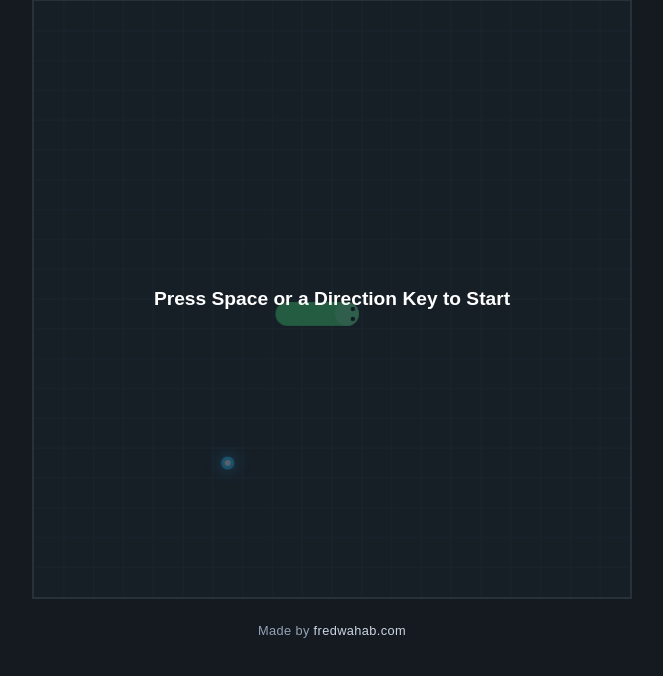
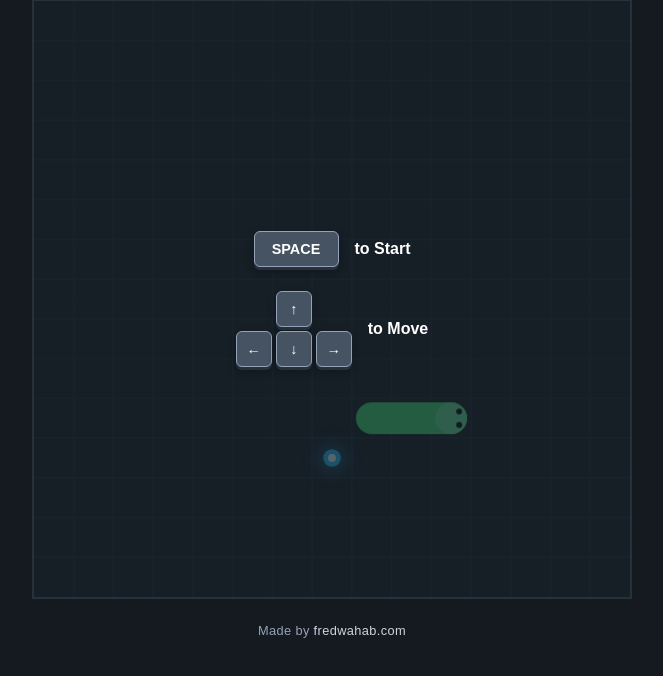
Before and after one commit to FredWahab/Snake, a website built with Vite: page index.html in a window 1280 px wide. Shown: the part 114-790 px from the top of the page, without its empty margins (308-971 px from the left). Built offline with nearby package versions, Linux system fonts and the light colour scheme.

Commit message:
adjust cell scaling and instructions

```diff
--- a/src/game.js
+++ b/src/game.js
@@ -16,6 +16,53 @@ import { createRenderer } from './renderer.js';
 
 export function createGame(canvas, scoreDisplay, statusDisplay) {
   const renderer = createRenderer(canvas);
+
+  // ==========================================================
+  // Device-Aware Instructions
+  // ==========================================================
+
+  function isTouchDevice() {
+    return window.matchMedia('(pointer: coarse)').matches;
+  }
+
+  function getStartMessage() {
+    return isTouchDevice()
+      ? 'Tap to Start\nSwipe to Move'
+      : '';
+  }
+
+  function getPauseMessage() {
+    return isTouchDevice()
+      ? 'Paused\nTap to Resume'
+      : `
+        <div class="start-instructions">
+          <div>Paused</div>
+          <div class="instruction-row">
+            <span class="key space-key">SPACE</span>
+            <span>to Resume</span>
+          </div>
+        </div>
+      `;
+  }
+
+  function getEndMessage(won) {
+    const result = won ? 'You Win!' : 'Game Over!';
+
+    if (isTouchDevice()) {
+      return `${result}\nScore: ${score}\nTap to Restart`;
+    }
+
+    return `
+      <div class="start-instructions">
+        <div>${result}</div>
+        <div>Score: ${score}</div>
+        <div class="instruction-row">
+          <span class="key space-key">SPACE</span>
+          <span>to Restart</span>
+        </div>
+      </div>
+    `;
+  }
 
   let food = null;
   let score = 0;
@@ -82,9 +129,11 @@ export function createGame(canvas, scoreDisplay, statusDisplay) {
 
     gameState = 'paused';
 
-    statusDisplay.textContent =
-      'Paused — Space or Tap to Resume';
-
+    if (isTouchDevice()) {
+      statusDisplay.textContent = getPauseMessage();
+    } else {
+      statusDisplay.innerHTML = getPauseMessage();
+    }
     statusDisplay.classList.remove('hidden');
   }
 
@@ -93,10 +142,11 @@ export function createGame(canvas, scoreDisplay, statusDisplay) {
 
     elapsedTime = 0;
 
-    statusDisplay.textContent = won
-      ? `You Win! Score: ${score} — Press Space or Tap to Restart`
-      : `Game Over! Score: ${score} — Press Space or Tap to Restart`;
-
+    if (isTouchDevice()) {
+      statusDisplay.textContent = getEndMessage(won);
+    } else {
+      statusDisplay.innerHTML = getEndMessage(won);
+    }
     statusDisplay.classList.remove('hidden');
   }
 
@@ -209,8 +259,28 @@ export function createGame(canvas, scoreDisplay, statusDisplay) {
   function initialize() {
     resetGame();
 
-    statusDisplay.textContent =
-      'Press Space or a Direction Key to Start';
+    if (isTouchDevice()) {
+      statusDisplay.textContent = getStartMessage();
+    } else {
+      statusDisplay.innerHTML = `
+        <div class="start-instructions">
+          <div class="instruction-row">
+            <span class="key space-key">SPACE</span>
+            <span>to Start</span>
+          </div>
+
+          <div class="instruction-row">
+            <div class="arrow-keys">
+              <span class="key arrow-up">↑</span>
+              <span class="key arrow-left">←</span>
+              <span class="key arrow-down">↓</span>
+              <span class="key arrow-right">→</span>
+            </div>
+            <span>to Move</span>
+          </div>
+        </div>
+      `;
+    }
 
     statusDisplay.classList.remove('hidden');
 
--- a/src/main.js
+++ b/src/main.js
@@ -25,9 +25,7 @@ document.querySelector('#app').innerHTML = `
         height="600">
       </canvas>
 
-      <div id="game-status" class="game-status">
-        Press Space or a Direction Key to Start
-      </div>
+      <div id="game-status" class="game-status"></div>
     </div>
 
     <footer class="game-footer">
--- a/src/snake.js
+++ b/src/snake.js
@@ -3,7 +3,7 @@
  // Snake State and Movement
  // ==========================================================
 
- export const GRID_SIZE = 20;
+ export const GRID_SIZE = 15;
  export const TICK_RATE = 200;
 
  const STARTING_SNAKE = [
--- a/src/style.css
+++ b/src/style.css
@@ -100,6 +100,9 @@ body {
   font-weight: bold;
   text-align: center;
 
+  white-space: pre-line;
+  line-height: 1.8;
+
   /* Allow touch input to reach the canvas underneath. */
   pointer-events: none;
 }
@@ -133,6 +136,102 @@ body {
 }
 
 /* ==========================================================
+   Desktop Keyboard Instructions
+   ========================================================== */
+
+.start-instructions {
+  display: flex;
+  flex-direction: column;
+  align-items: center;
+  justify-content: center;
+  gap: 24px;
+  width: 100%;
+  line-height: normal;
+}
+
+.instruction-row {
+  display: flex;
+  align-items: center;
+  justify-content: center;
+  gap: 16px;
+  font-size: 1rem;
+  line-height: 1.4;
+}
+
+/* Keyboard key appearance */
+
+.key {
+  display: inline-flex;
+  align-items: center;
+  justify-content: center;
+
+  min-width: 32px;
+  height: 36px;
+  padding: 0 8px;
+
+  background: #465362;
+  border: 1px solid #94a3b8;
+  border-radius: 6px;
+
+  box-shadow:
+    0 3px 0 #26313d,
+    0 4px 8px rgba(0, 0, 0, 0.3);
+
+  color: #ffffff;
+  font-size: 0.9rem;
+  font-weight: 700;
+  line-height: 1;
+
+  box-sizing: border-box;
+  flex-shrink: 0;
+}
+
+/* Spacebar */
+
+.space-key {
+  min-width: 85px;
+}
+
+/* Directional arrow key layout */
+
+.arrow-keys {
+  display: grid;
+  grid-template-columns: repeat(3, 36px);
+  grid-template-rows: repeat(2, 36px);
+  gap: 4px;
+  flex-shrink: 0;
+}
+
+.arrow-keys .key {
+  width: 36px;
+  height: 36px;
+  min-width: 36px;
+  padding: 0;
+}
+
+/* Individual arrow positions */
+
+.arrow-up {
+  grid-column: 2;
+  grid-row: 1;
+}
+
+.arrow-left {
+  grid-column: 1;
+  grid-row: 2;
+}
+
+.arrow-down {
+  grid-column: 2;
+  grid-row: 2;
+}
+
+.arrow-right {
+  grid-column: 3;
+  grid-row: 2;
+}
+
+/* ==========================================================
    Mobile Adjustments
    ========================================================== */
 
```
